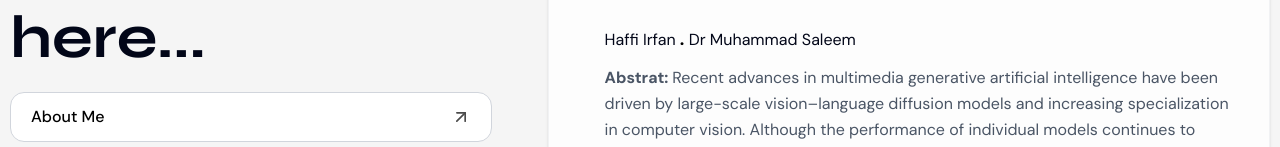
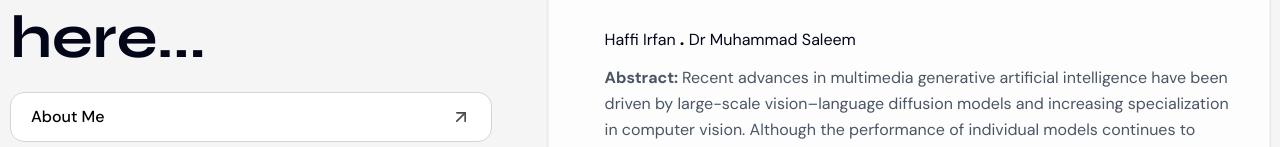
Before and after one commit to MohidShahid/TypeScript-Potfolio, a React (Vite) app: page / in a window 1280 px wide. Both pictures are taken after a click on the element "Achievements". Shown: the part 1066-1213 px from the top of the page. Built offline with nearby package versions, Linux system fonts and the light colour scheme.

Commit message:
Update ResumeSection.tsx

```diff
--- a/src/components/ResumeSection.tsx
+++ b/src/components/ResumeSection.tsx
@@ -123,7 +123,7 @@ const ResumeSection = () => {
                 Muhammad Saleem
               </p>
               <p className="text-gray-600 dark:text-gray-400 leading-relaxed text-sm md:text-base">
-                <span className="font-bold">Abstrat: </span>Recent advances in
+                <span className="font-bold">Abstract: </span>Recent advances in
                 multimedia generative artificial intelligence have been driven
                 by large-scale vision–language diffusion models and increasing
                 specialization in computer vision. Although the performance of
```
